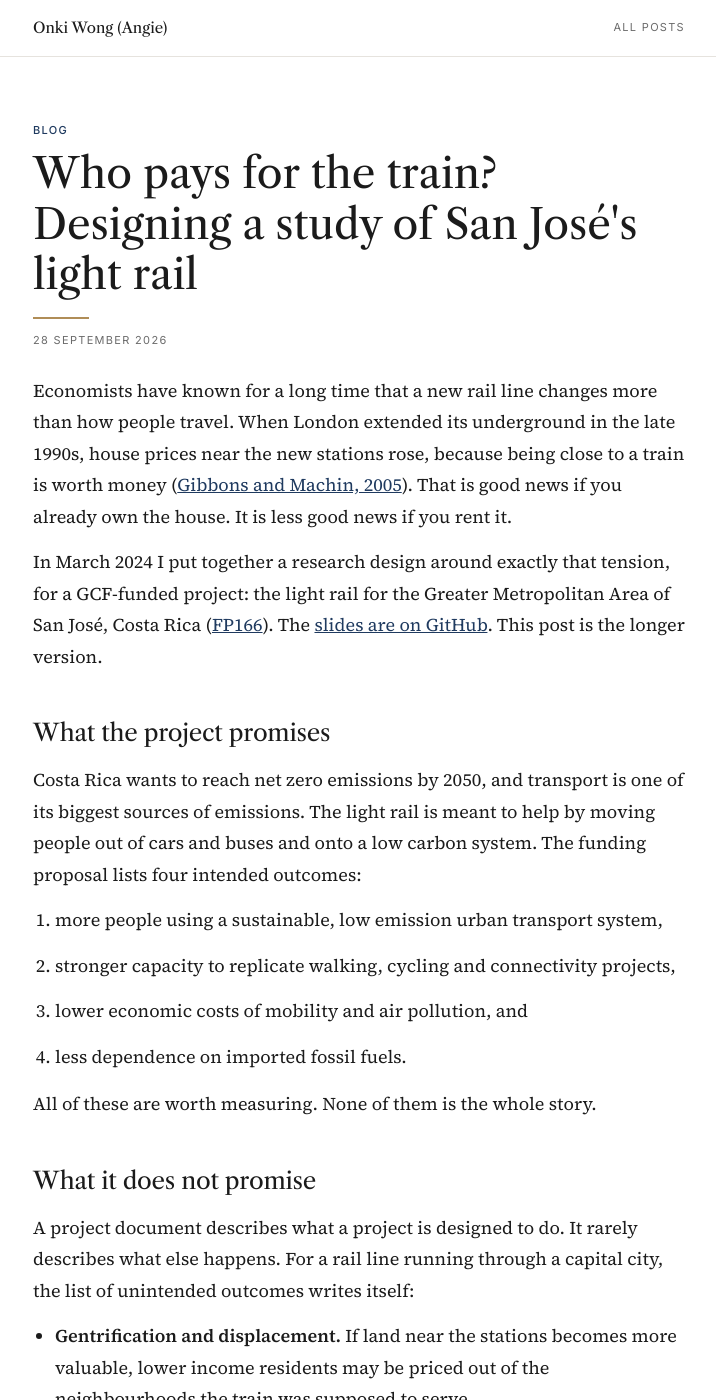
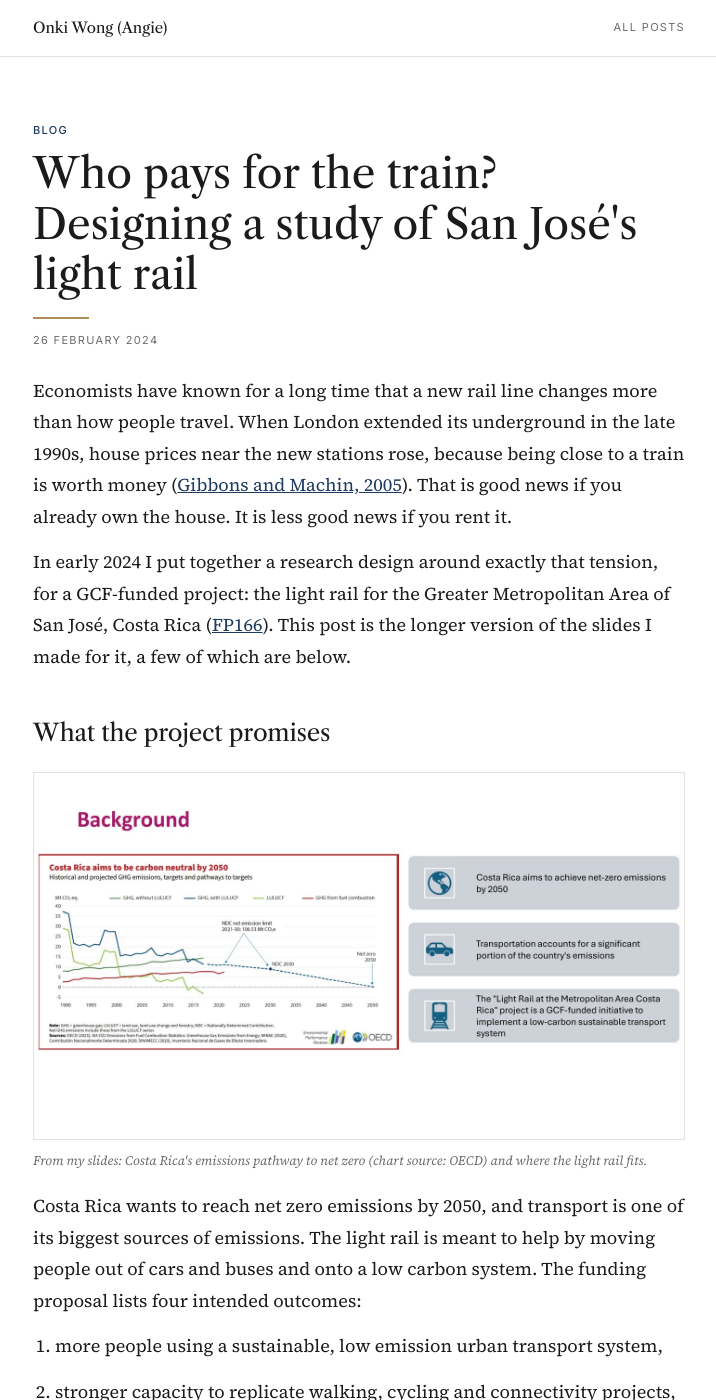
Before and after one commit to owangie/owangie.github.io, a Jekyll site: the page built from _posts/2024-02-26-san-jose-light-rail.md, in a window 1280 px wide and 1400 px high. Shown: the whole window, without its empty margins (281-997 px from the left). Built offline with Jekyll 4.4.1, drawn with Linux system fonts in a browser that asks for light colours; some of the changed text lies outside the part shown.

Commit message:
San José post: slides as figures, dated February 2024

```diff
--- a/_posts/2026-09-28-san-jose-light-rail.md
+++ b/_posts/2024-02-26-san-jose-light-rail.md
@@ -1,16 +1,18 @@
 ---
 layout: note
 title: "Who pays for the train? Designing a study of San José's light rail"
-date: 2026-09-28
+date: 2024-02-26
 permalink: /writing/san-jose-light-rail/
 excerpt: "A climate-funded light rail should cut emissions and commutes. It may also push up rents, close corner shops and reshape neighbourhoods. A research design for measuring what a project promises and what it does not."
 ---
 
 Economists have known for a long time that a new rail line changes more than how people travel. When London extended its underground in the late 1990s, house prices near the new stations rose, because being close to a train is worth money ([Gibbons and Machin, 2005](https://doi.org/10.1016/j.jue.2004.10.002)). That is good news if you already own the house. It is less good news if you rent it.
 
-In March 2024 I put together a research design around exactly that tension, for a GCF-funded project: the light rail for the Greater Metropolitan Area of San José, Costa Rica ([FP166](https://www.greenclimate.fund/project/fp166)). The [slides are on GitHub](https://github.com/awongonki/GCF-Finance/blob/main/Presentation_OnKi.pdf). This post is the longer version.
+In early 2024 I put together a research design around exactly that tension, for a GCF-funded project: the light rail for the Greater Metropolitan Area of San José, Costa Rica ([FP166](https://www.greenclimate.fund/project/fp166)). This post is the longer version of the slides I made for it, a few of which are below.
 
 ## What the project promises
+
+<figure style="margin:18px 0"><img src="/images/sanjose-background.jpg" alt="Slide: Costa Rica's historical and projected greenhouse gas emissions and pathway to net zero by 2050, with notes that transport is a major source and the light rail is a GCF-funded initiative" loading="lazy" style="width:100%;border:1px solid var(--line)"><figcaption style="font-size:13px;color:var(--muted);font-style:italic">From my slides: Costa Rica's emissions pathway to net zero (chart source: OECD) and where the light rail fits.</figcaption></figure>
 
 Costa Rica wants to reach net zero emissions by 2050, and transport is one of its biggest sources of emissions. The light rail is meant to help by moving people out of cars and buses and onto a low carbon system. The funding proposal lists four intended outcomes:
 
@@ -31,6 +33,8 @@ A project document describes what a project is designed to do. It rarely describ
 - **Worse congestion during construction**, sometimes for years.
 - **Pressure on heritage sites and historic neighbourhoods** along the route.
 
+<figure style="margin:18px 0"><img src="/images/sanjose-unintended.jpg" alt="Slide listing unintended outcomes: gentrification and displacement, rising property values and rents, loss of small businesses and informal activity, construction congestion, impacts on heritage sites" loading="lazy" style="width:100%;border:1px solid var(--line)"><figcaption style="font-size:13px;color:var(--muted);font-style:italic">The unintended outcomes, as I framed them in the slides.</figcaption></figure>
+
 None of these makes the project a bad idea. But an evaluation that only checks the intended outcomes will miss who carries the costs.
 
 ## What I would measure
@@ -48,9 +52,13 @@ The data mostly exists already: Costa Rica's national household travel survey, t
 
 **Listening at scale with language models.** Interview transcripts, passenger feedback and social media posts are far too many to read one by one. Large language models can classify each comment as positive, negative or neutral, summarise it, and pull out the themes behind the complaints and the praise. A person still checks a sample, because the model will sometimes be confidently wrong.
 
+<figure style="margin:18px 0"><img src="/images/sanjose-sentiment.jpg" alt="Slide on sentiment analysis with generative AI: collect transcripts, social media posts and passenger feedback, classify sentiment with large language models, and extract themes" loading="lazy" style="width:100%;border:1px solid var(--line)"><figcaption style="font-size:13px;color:var(--muted);font-style:italic">Sentiment analysis with generative AI.</figcaption></figure>
+
 **Quantile regression for housing.** An average price effect hides the part of the story that matters. If rail proximity raises prices a little for expensive homes and a lot for cheap ones, the average looks modest while the bottom of the market is transformed. Quantile regression ([Koenker and Bassett, 1978](https://doi.org/10.2307/1913643)) estimates the effect at each point of the price distribution, and the same idea applied to census data on income and education can show whether a neighbourhood is shifting toward richer, more educated residents: the statistical fingerprint of gentrification.
 
 **Change detection from satellites.** High resolution imagery of the corridor, compared over time, shows new construction, demolitions and lost tree cover. Combined with business registrations and the locations of heritage sites, it shows where the landscape is changing and what was there before.
+
+<figure style="margin:18px 0"><img src="/images/sanjose-change-detection.jpg" alt="Slide on change detection: high resolution satellite imagery along the rail corridor and a tree cover map of Costa Rica, to detect construction, demolition and deforestation" loading="lazy" style="width:100%;border:1px solid var(--line)"><figcaption style="font-size:13px;color:var(--muted);font-style:italic">Change detection with satellite imagery along the corridor.</figcaption></figure>
 
 ## What I learned from designing it
 
```
Also changed, not shown: images/sanjose-background.jpg (added), images/sanjose-change-detection.jpg (added), images/sanjose-sentiment.jpg (added), images/sanjose-unintended.jpg (added).
